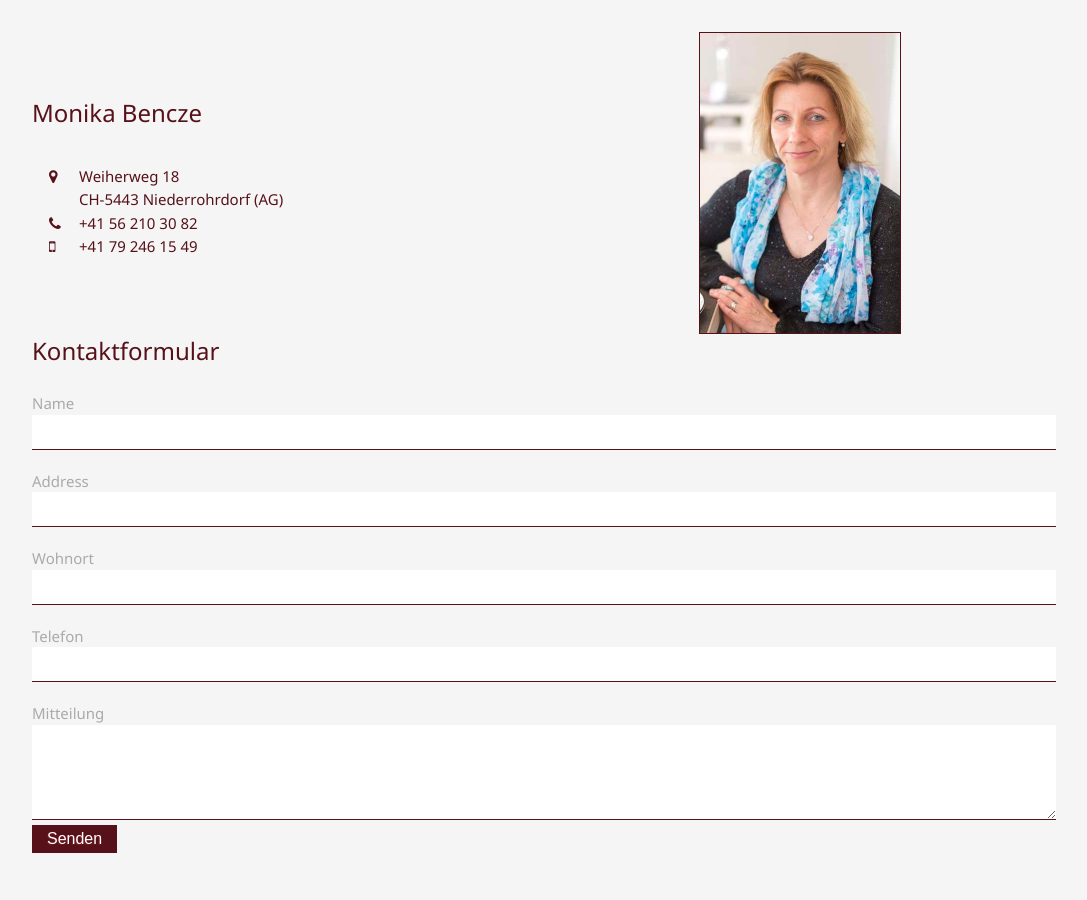
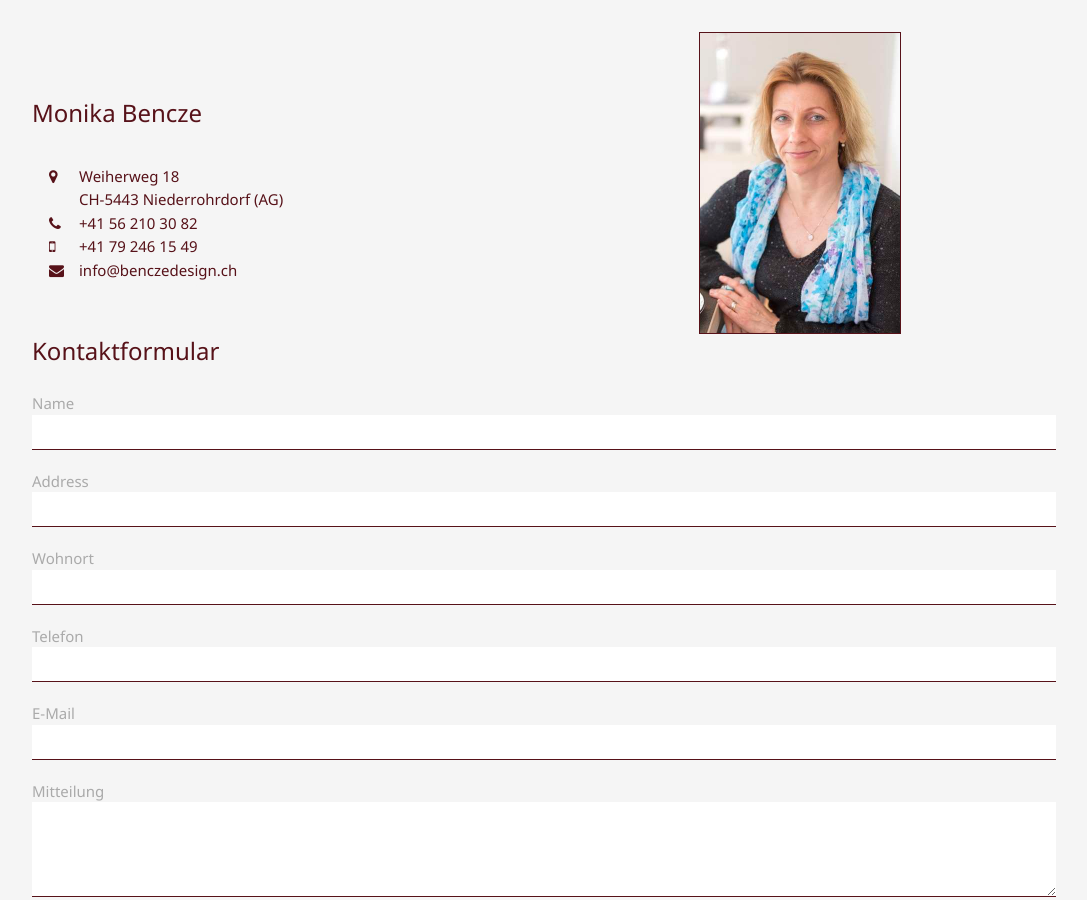
Before and after one commit to verticurve/benczedesign, a Jekyll site: the page built from contact.html, in a window 1280 px wide and 900 px high, scrolled down 560 px. Shown: the whole window, without its empty margins (96-1183 px from the left). Built offline with Jekyll 4.4.1, drawn with Linux system fonts in a browser that asks for light colours.

Commit message:
Contact form

```diff
--- a/contact.html
+++ b/contact.html
@@ -15,6 +15,7 @@ title: Kontakt - Bencze Design
                 <li class="placeholder">CH-5443 Niederrohrdorf (AG)</li>
                 <li><i class="fa fa-phone" aria-hidden="true"></i>+41 56 210 30 82</li>
                 <li><i class="fa fa-mobile" aria-hidden="true"></i>+41 79 246 15 49</li>
+                <li><i class="fa fa-envelope" aria-hidden="true"></i>info@benczedesign.ch</li>
             </ul>
         </p>
     </div>
@@ -24,7 +25,8 @@ title: Kontakt - Bencze Design
 
     <h3 class="form">Kontaktformular</h3>
 
-    <form class="contact-form">
+    <form class="contact-form" action="https://formspree.io/info@benczedesign.ch"
+      method="POST">
         <label for="name">Name</label>
         <input id="name" name="name"/>
         <label for="address">Address</label>
@@ -33,8 +35,13 @@ title: Kontakt - Bencze Design
         <input id="wohnort" name="wohnort" />
         <label for="Telefon">Telefon</label>
         <input id="Telefon" name="Telefon" />
+        <label for="Email">E-Mail</label>
+        <input id="Email" name="_replyto" />
         <label for="Mitteilung">Mitteilung</label>
         <textarea name="Mitteilung" rows="5"></textarea>
+        <input type="hidden" name="_next" value="//benczedesign.ch/contact.html" />
+        <input type="hidden" name="_subject" value="Website kontakt" />
+        <input type="text" name="_gotcha" style="display:none" />
         <button>Senden</button>
     </form>
 </div>
```
